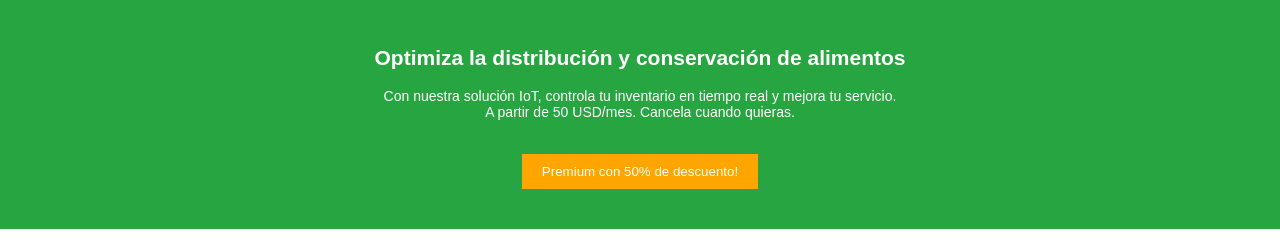
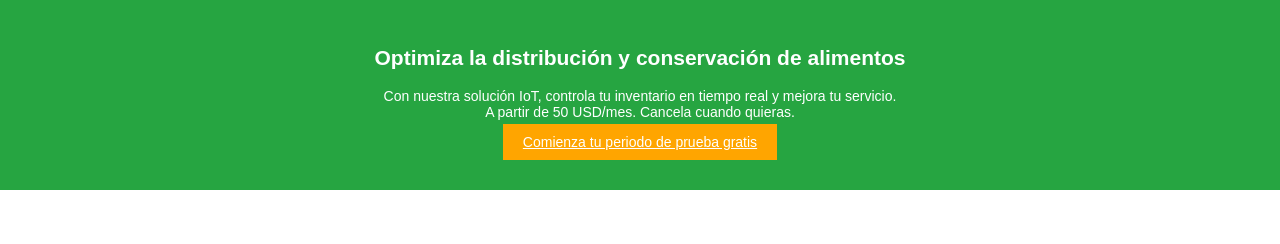
Before and after one commit to Foodle-PE/Landing-Page, a plain HTML site: page index.html in a window 1280 px wide. Shown: the part 132-376 px from the top of the page. Drawn offline with Linux system fonts and the light colour scheme.

Commit message:
chore: add deployed frontend link to cta

```diff
--- a/index.html
+++ b/index.html
@@ -34,7 +34,7 @@
 <section class="hero" id="ofrecemos">
   <h1>Optimiza la distribución y conservación de alimentos</h1>
   <p>Con nuestra solución IoT, controla tu inventario en tiempo real y mejora tu servicio.<br>A partir de 50 USD/mes. Cancela cuando quieras.</p>
-  <button href="https://cool-sundae-9c4e3d.netlify.app/" class="button">Premium con 50% de descuento!</button>
+  <a href="https://cool-sundae-9c4e3d.netlify.app/" class="button">Comienza tu periodo de prueba gratis</a>
 </section>
 
 <section class="ofrecimiento">
```
